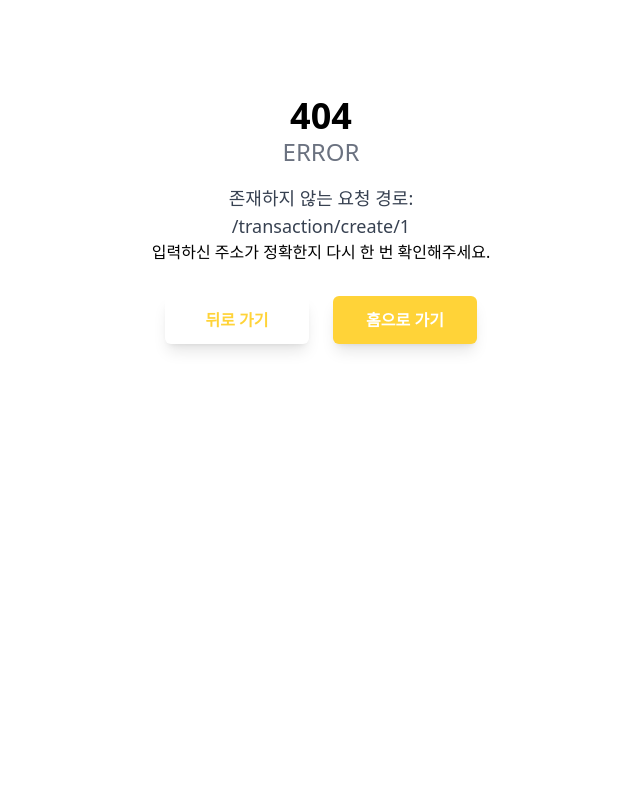
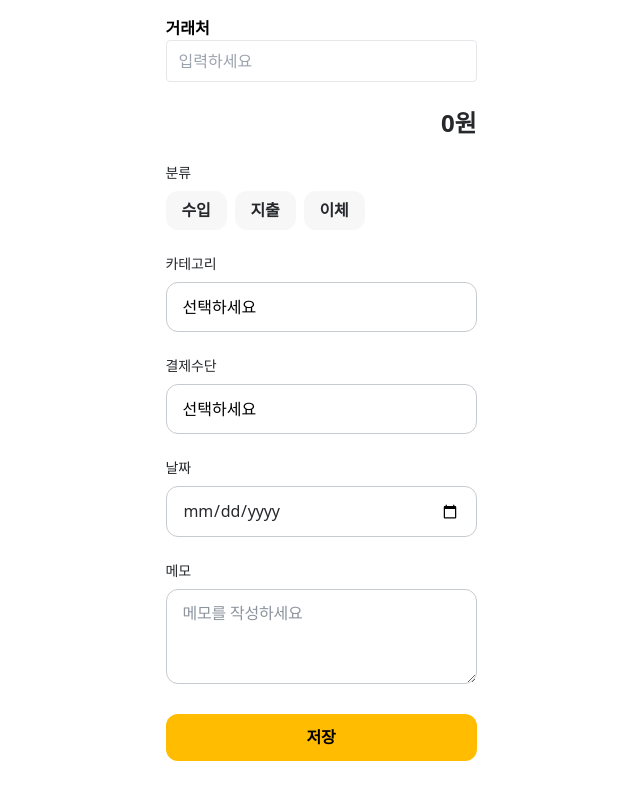
Before and after one commit to JGStudy/MoneyDefenseJGS, a Vue app in the folder MoneyDefenseJGS/: page /transaction/create/1 in a window 1280 px wide. Before the commit this address had no page. Shown: the whole page, without its empty margins (319-959 px from the left). Built offline with nearby package versions, Linux system fonts and the light colour scheme; what v-calendar would draw is missing.

Commit message:
Refactor: 등록, 수정 페이지 하나로 합침. 디자인 통일

```diff
--- /dev/null
+++ b/MoneyDefenseJGS/src/components/AmountInput.vue
@@ -0,0 +1,107 @@
+<!-- components/AmountInput.vue -->
+<template>
+  <div class="space-y-2">
+    <label class="block font-semibold text-body02 text-kb-ui-02 dark:text-kb-dark-text">
+      금액
+    </label>
+
+    <input
+      ref="amountInputRef"
+      :value="formattedAmount"
+      @input="onAmountInput"
+      @keypress="preventInvalidInput"
+      @focus="moveCursorToEnd"
+      placeholder="금액을 입력하세요"
+      class="w-full px-4 py-3 rounded-xl bg-kb-ui-11 dark:bg-kb-dark-muted border border-kb-ui-07 text-body02 text-kb-ui-02 dark:text-kb-dark-text placeholder:text-kb-ui-05 focus:outline-none focus:border-kb-yellow-positive transition"
+      inputmode="numeric"
+      pattern="[0-9]*"
+    />
+
+    <!-- 유효성 메시지 -->
+    <div v-show="showValidationError && !isValidAmount" class="text-body03 text-status-error">
+      ⚠️ 1원 이상 입력하세요
+    </div>
+    <div v-if="nonNumericError" class="text-body03 text-status-error">
+      ⚠️ 숫자만 입력할 수 있습니다
+    </div>
+
+    <!-- 초기화 / 확인 버튼 -->
+    <div class="flex gap-3 mt-2">
+      <button
+        @click="clearAmount"
+        class="flex-1 py-3 rounded-xl bg-kb-ui-10 text-kb-ui-02 font-semibold text-body02 hover:bg-kb-ui-09 transition"
+      >
+        금액 초기화
+      </button>
+      <button
+        @click="confirmAmount"
+        class="flex-1 py-3 rounded-xl bg-kb-yellow-positive text-black font-semibold text-body02 hover:brightness-105 transition"
+      >
+        확인
+      </button>
+    </div>
+  </div>
+</template>
+
+<script setup>
+import { ref, computed, nextTick } from 'vue'
+import { useTransactionStore } from '@/stores/transaction'
+
+const store = useTransactionStore()
+
+const formattedAmount = ref('')
+const showValidationError = ref(false)
+const nonNumericError = ref(false)
+const amountInputRef = ref(null)
+
+const isValidAmount = computed(() => {
+  const raw = unformatAmount(formattedAmount.value)
+  return raw >= 1
+})
+
+function unformatAmount(val) {
+  return Number(val.replace(/[^\d]/g, '')) || 0
+}
+
+function formatWithComma(num) {
+  return Number(num).toLocaleString() + '원'
+}
+
+function onAmountInput(e) {
+  const raw = unformatAmount(e.target.value)
+  store.amount = String(raw)
+  formattedAmount.value = raw ? formatWithComma(raw) : ''
+  nextTick(() => moveCursorToEnd())
+}
+
+function moveCursorToEnd() {
+  const el = amountInputRef.value
+  if (el) {
+    const pos = el.value.indexOf('원')
+    el.setSelectionRange(pos > -1 ? pos : el.value.length, el.value.length)
+  }
+}
+
+function preventInvalidInput(e) {
+  if (!/[0-9]/.test(e.key)) {
+    e.preventDefault()
+    nonNumericError.value = true
+    setTimeout(() => {
+      nonNumericError.value = false
+    }, 2000)
+  }
+}
+
+function clearAmount() {
+  store.amount = ''
+  formattedAmount.value = ''
+  showValidationError.value = false
+  nonNumericError.value = false
+}
+
+function confirmAmount() {
+  showValidationError.value = true
+  if (!isValidAmount.value) return
+  alert(`✅ 저장된 금액: ${formattedAmount.value}`)
+}
+</script>
--- a/MoneyDefenseJGS/src/components/EditableTransactionInformation.vue
+++ b/MoneyDefenseJGS/src/components/EditableTransactionInformation.vue
@@ -1,108 +1,137 @@
-<!-- EditableTransactionInformation.vue -->
 <template>
-  <div class="space-y-4 w-full min-w-0">
-    <!-- 분류 -->
-    <div class="flex items-center gap-2 whitespace-nowrap overflow-x-auto">
-      <label class="font-semibold">분류</label>
+  <div class="space-y-6 font-sans">
+    <!-- 📌 분류 -->
+    <div>
+      <label class="block text-body03 font-medium mb-2 text-kb-ui-02 dark:text-kb-dark-text"
+        >분류</label
+      >
+      <div class="flex gap-2">
         <button
           v-for="type in types"
           :key="type"
           @click="store.type = type"
-        :class="store.type === type ? 'bg-blue-500 text-white' : 'bg-gray-200'"
-        class="px-3 py-1 rounded whitespace-nowrap"
+          :class="
+            store.type === type
+              ? 'bg-kb-yellow-positive text-black'
+              : 'bg-kb-ui-10 text-kb-ui-02 dark:bg-kb-dark-line dark:text-kb-dark-text'
+          "
+          class="px-4 py-2 rounded-xl text-body02 font-semibold transition"
         >
           {{ type }}
         </button>
       </div>
+    </div>
 
-    <!-- 카테고리 -->
-    <div class="relative w-full">
-      <div class="flex items-center gap-2" @click="toggleCategory">
-        <label class="font-semibold whitespace-nowrap">
-          카테고리 {{ store.category || '카테고리를 선택하세요' }}
-        </label>
+    <!-- 📂 카테고리 -->
+    <div class="relative">
+      <label class="text-body03 font-medium mb-2 block text-kb-ui-02 dark:text-kb-dark-text"
+        >카테고리</label
+      >
+      <div
+        class="w-full px-4 py-3 rounded-xl bg-kb-ui-11 dark:bg-kb-dark-muted border border-kb-ui-07 cursor-pointer"
+        @click="toggleCategory"
+      >
+        {{ store.category || '선택하세요' }}
       </div>
       <div
         v-if="showCategory"
-        class="absolute left-0 right-0 mt-1 bg-white border rounded shadow z-20 max-h-60 overflow-auto"
+        class="absolute left-0 right-0 mt-2 bg-white dark:bg-kb-dark-line border border-kb-ui-07 rounded-xl shadow z-20 max-h-60 overflow-y-auto"
       >
         <button
-          v-for="cat in categories"
+          v-for="cat in currentCategories"
           :key="cat"
           @click="selectCategory(cat)"
-          class="w-full text-left px-4 py-2 hover:bg-blue-100"
+          class="w-full text-left px-4 py-3 hover:bg-kb-ui-10 dark:hover:bg-kb-dark-muted text-body02"
         >
           {{ cat }}
         </button>
       </div>
     </div>
 
-    <!-- 결제수단 -->
-    <div class="relative w-full">
-      <div class="flex items-center gap-2" @click="toggleMethod">
-        <label class="font-semibold whitespace-nowrap">
-          결제수단 {{ store.paymentMethodss || '결제수단을 선택하세요' }}
-        </label>
+    <!-- 💳 결제수단 -->
+    <div class="relative">
+      <label class="text-body03 font-medium mb-2 block text-kb-ui-02 dark:text-kb-dark-text"
+        >결제수단</label
+      >
+      <div
+        class="w-full px-4 py-3 rounded-xl bg-kb-ui-11 dark:bg-kb-dark-muted border border-kb-ui-07 cursor-pointer"
+        @click="toggleMethod"
+      >
+        {{ store.paymentMethods || '선택하세요' }}
       </div>
       <div
         v-if="showMethod"
-        class="absolute left-0 right-0 mt-1 bg-white border rounded shadow z-20"
+        class="absolute left-0 right-0 mt-2 bg-white dark:bg-kb-dark-line border border-kb-ui-07 rounded-xl shadow z-20 max-h-60 overflow-y-auto"
       >
         <button
           v-for="method in paymentMethodss"
           :key="method"
           @click="selectMethod(method)"
-          class="w-full text-left px-4 py-2 hover:bg-blue-100"
+          class="w-full text-left px-4 py-3 hover:bg-kb-ui-10 dark:hover:bg-kb-dark-muted text-body02"
         >
           {{ method }}
         </button>
       </div>
     </div>
 
-    <!-- 날짜 선택 -->
+    <!-- 📅 날짜 -->
     <div>
-      <label class="font-semibold">날짜</label>
-      <input v-model="store.date" type="date" class="w-full border rounded px-3 py-2" />
+      <label class="block text-body03 font-medium mb-2 text-kb-ui-02 dark:text-kb-dark-text"
+        >날짜</label
+      >
+      <input
+        v-model="store.date"
+        type="date"
+        class="w-full px-4 py-3 rounded-xl bg-white dark:bg-kb-dark-muted border border-kb-ui-07 text-body02 text-kb-ui-02 dark:text-kb-dark-text focus:outline-none focus:border-kb-yellow-positive transition"
+      />
     </div>
 
-    <!-- 메모 -->
+    <!-- 📝 메모 -->
     <div>
-      <label class="font-semibold">메모</label>
-      <input
+      <label class="block text-body03 font-medium mb-2 text-kb-ui-02 dark:text-kb-dark-text"
+        >메모</label
+      >
+      <textarea
         v-model="store.memo"
-        type="text"
-        placeholder="입력하세요"
-        class="w-full border rounded px-3 py-2"
-      />
+        rows="3"
+        placeholder="메모를 작성하세요"
+        class="w-full px-4 py-3 rounded-xl bg-kb-ui-11 dark:bg-kb-dark-muted border border-kb-ui-07 text-body02 text-kb-ui-02 dark:text-kb-dark-text placeholder:text-kb-ui-05 focus:outline-none focus:border-kb-yellow-positive transition"
+      ></textarea>
     </div>
   </div>
 </template>
 
 <script setup>
-import { ref } from 'vue'
+import { computed, ref } from 'vue'
 import { useTransactionStore } from '@/stores/transaction'
 
 const store = useTransactionStore()
+
+const types = ['수입', '지출', '이체']
+
+const incomeCategories = ['월급', '용돈', '이자수입', '배당금']
+const expenseCategories = ['식비', '교통비', '도서비', '정기구독비', '기타']
+const transferCategories = ['계좌이체', '충전', '출금']
+
+const currentCategories = computed(() => {
+  if (store.type === '수입') return incomeCategories
+  if (store.type === '지출') return expenseCategories
+  if (store.type === '이체') return transferCategories
+  return []
+})
+
 const showCategory = ref(false)
 const showMethod = ref(false)
 
-const types = ['수입', '지출', '이체']
-const categories = ['식비', '교통비', '도서비', '정기구독비', '기타']
-const paymentMethodss = ['카드', '현금', '모바일페이', '토스', '기타']
-
-const toggleCategory = () => {
-  showCategory.value = !showCategory.value
-}
+const toggleCategory = () => (showCategory.value = !showCategory.value)
+const toggleMethod = () => (showMethod.value = !showMethod.value)
 
 const selectCategory = (cat) => {
   store.category = cat
   showCategory.value = false
 }
 
-const toggleMethod = () => {
-  showMethod.value = !showMethod.value
-}
-
+const paymentMethodss = ['카드', '현금', '모바일페이', '토스', '기타']
 const selectMethod = (method) => {
   store.paymentMethods = method
   showMethod.value = false
--- a/MoneyDefenseJGS/src/components/SaveTransactionButton.vue
+++ b/MoneyDefenseJGS/src/components/SaveTransactionButton.vue
@@ -1,5 +1,8 @@
 <template>
-  <button @click="save" class="w-full bg-green-500 text-white py-2 rounded hover:bg-green-600">
+  <button
+    @click="save"
+    class="w-full bg-kb-yellow-positive text-black py-3 rounded-xl text-body02 font-semibold hover:brightness-105 transition"
+  >
     저장
   </button>
 </template>
--- a/MoneyDefenseJGS/src/components/TransactionStore.vue
+++ b/MoneyDefenseJGS/src/components/TransactionStore.vue
@@ -1,57 +1,95 @@
 <template>
-  <div style="padding: 20px">
-    <!-- 📌 분류 선택 버튼 -->
-    <div style="margin-bottom: 16px">
-      <label>분류:</label><br />
+  <div class="space-y-6 font-sans">
+    <!-- 📌 분류 -->
+    <div>
+      <label class="block text-body03 font-medium mb-2 text-kb-ui-02 dark:text-kb-dark-text"
+        >분류</label
+      >
+      <div class="flex gap-2">
         <button
           v-for="type in types"
           :key="type"
           @click="selectedType = type"
-        :style="{
-          marginRight: '8px',
-          backgroundColor: selectedType === type ? '#4CAF50' : '#ccc',
-          color: 'white',
-          padding: '6px 12px',
-          border: 'none',
-          borderRadius: '4px',
-        }"
+          :class="
+            selectedType === type
+              ? 'bg-kb-yellow-positive text-black'
+              : 'bg-kb-ui-10 text-kb-ui-02 dark:bg-kb-dark-line dark:text-kb-dark-text'
+          "
+          class="px-4 py-2 rounded-xl text-body02 font-semibold transition"
         >
           {{ type }}
         </button>
       </div>
 
+      <!-- ✅ 수입 항목 세부 리스트 -->
+      <div v-if="selectedType === '수입'" class="mt-3 flex flex-wrap gap-2">
+        <button
+          v-for="item in incomeCategories"
+          :key="item"
+          @click="category = item"
+          class="px-3 py-1 rounded-full border border-kb-ui-07 text-body03 hover:bg-kb-ui-10 dark:hover:bg-kb-dark-muted transition"
+        >
+          {{ item }}
+        </button>
+      </div>
+    </div>
+
     <!-- 📂 카테고리 -->
-    <div style="margin-bottom: 16px">
-      <label>카테고리:</label><br />
-      <input v-model="category" type="text" placeholder="카테고리를 입력하세요" />
+    <div
+      class="flex justify-between items-center w-full px-4 py-3 rounded-xl bg-kb-ui-11 dark:bg-kb-dark-muted border border-kb-ui-07 cursor-pointer"
+    >
+      <label class="text-body03 font-medium text-kb-ui-02 dark:text-kb-dark-text">카테고리</label>
+      <span class="text-body02 text-kb-ui-02 dark:text-kb-dark-text">{{
+        category || '선택하세요'
+      }}</span>
     </div>
 
     <!-- 🏢 거래처 -->
-    <div style="margin-bottom: 16px">
-      <label>거래처:</label><br />
-      <input v-model="partner" type="text" placeholder="거래처를 입력하세요" />
+    <div>
+      <label class="block text-body03 font-medium mb-2 text-kb-ui-02 dark:text-kb-dark-text"
+        >거래처</label
+      >
+      <input
+        v-model="partner"
+        placeholder="거래처를 입력하세요"
+        class="w-full px-4 py-3 rounded-xl bg-kb-ui-11 dark:bg-kb-dark-muted border border-kb-ui-07 text-body02 text-kb-ui-02 dark:text-kb-dark-text placeholder:text-kb-ui-05 focus:outline-none focus:border-kb-yellow-positive transition"
+      />
     </div>
 
     <!-- 💳 결제수단 -->
-    <div style="margin-bottom: 16px">
-      <label>결제수단:</label><br />
-      <input v-model="paymentMethods" type="text" placeholder="예: 카드, 현금" />
+    <div>
+      <label class="block text-body03 font-medium mb-2 text-kb-ui-02 dark:text-kb-dark-text"
+        >결제수단</label
+      >
+      <input
+        v-model="paymentMethods"
+        placeholder="예: 카드, 현금"
+        class="w-full px-4 py-3 rounded-xl bg-kb-ui-11 dark:bg-kb-dark-muted border border-kb-ui-07 text-body02 text-kb-ui-02 dark:text-kb-dark-text placeholder:text-kb-ui-05 focus:outline-none focus:border-kb-yellow-positive transition"
+      />
     </div>
 
     <!-- 📅 날짜 -->
-    <div style="margin-bottom: 16px">
-      <label>날짜:</label><br />
-      <input v-model="date" type="date" />
+    <div>
+      <label class="block text-body03 font-medium mb-2 text-kb-ui-02 dark:text-kb-dark-text"
+        >날짜</label
+      >
+      <input
+        v-model="date"
+        type="date"
+        class="w-full px-4 py-3 rounded-xl bg-white dark:bg-kb-dark-muted border border-kb-ui-07 text-body02 text-kb-ui-02 dark:text-kb-dark-text focus:outline-none focus:border-kb-yellow-positive transition"
+      />
     </div>
 
     <!-- 📝 메모 -->
-    <div style="margin-bottom: 16px">
-      <label>메모:</label><br />
+    <div>
+      <label class="block text-body03 font-medium mb-2 text-kb-ui-02 dark:text-kb-dark-text"
+        >메모</label
+      >
       <textarea
         v-model="memo"
+        rows="3"
         placeholder="메모를 작성하세요"
-        rows="3"
-        style="width: 100%"
+        class="w-full px-4 py-3 rounded-xl bg-kb-ui-11 dark:bg-kb-dark-muted border border-kb-ui-07 text-body02 text-kb-ui-02 dark:text-kb-dark-text placeholder:text-kb-ui-05 focus:outline-none focus:border-kb-yellow-positive transition"
       ></textarea>
     </div>
   </div>
@@ -61,11 +99,13 @@
 import { ref } from 'vue'
 
 const types = ['수입', '지출', '이체']
-const selectedType = ref('수입') // 기본값
+const selectedType = ref('수입')
 
 const category = ref('')
 const partner = ref('')
 const paymentMethods = ref('')
 const date = ref('')
 const memo = ref('')
+
+const incomeCategories = ['월급', '용돈', '이자수입', '배당금']
 </script>
--- a/MoneyDefenseJGS/src/components/TransactionSummary.vue
+++ b/MoneyDefenseJGS/src/components/TransactionSummary.vue
@@ -1,118 +1,18 @@
+<!-- TransactionSummary.vue -->
 <template>
-  <div class="space-y-4 p-4">
-    <!-- 거래처 표시 -->
-    <div class="text-sm text-gray-500">거래처: {{ store.partner || '없음' }}</div>
-
-    <!-- 금액 입력 -->
-    <div class="space-y-1">
-      <label class="font-semibold text-gray-700">금액</label>
-      <input
-        ref="amountInputRef"
-        :value="formattedAmount"
-        @input="onAmountInput"
-        @keypress="preventInvalidInput"
-        @focus="moveCursorToEnd"
-        placeholder="금액을 입력하세요"
-        class="w-full border rounded px-3 py-2 text-right text-xl"
-        inputmode="numeric"
-        pattern="[0-9]*"
-      />
-      <div v-show="showValidationError && !isValidAmount" class="text-sm text-red-500">
-        ⚠️ 1원 이상 입력하세요
-      </div>
-      <div v-if="nonNumericError" class="text-sm text-red-500">⚠️ 숫자만 입력할 수 있습니다</div>
-    </div>
-
-    <!-- 버튼들 -->
-    <div class="space-y-2">
-      <button
-        @click="clearAmount"
-        class="w-full bg-red-100 text-red-500 py-2 rounded hover:bg-red-200"
-      >
-        금액 초기화
-      </button>
-      <button
-        @click="confirmAmount"
-        class="w-full bg-green-500 text-white py-2 rounded hover:bg-green-600"
-      >
-        확인
-      </button>
-    </div>
+  <div class="text-right text-title02 font-bold text-kb-ui-02 dark:text-kb-dark-text">
+    {{ formatted }}
   </div>
 </template>
 
 <script setup>
-import { ref, computed, nextTick } from 'vue'
+import { computed } from 'vue'
 import { useTransactionStore } from '@/stores/transaction'
 
 const store = useTransactionStore()
-const formattedAmount = ref('')
-const showValidationError = ref(false)
-const nonNumericError = ref(false)
-const amountInputRef = ref(null)
 
-// 금액 유효성 체크
-const isValidAmount = computed(() => {
-  const raw = unformatAmount(formattedAmount.value)
-  return raw >= 1
+const formatted = computed(() => {
+  const amount = Number(store.amount || 0)
+  return amount ? amount.toLocaleString() + '원' : '0원'
 })
-
-// 숫자 외 문자 제거
-function unformatAmount(val) {
-  return Number(val.replace(/[^\d]/g, '')) || 0
-}
-
-// 3자리 콤마 + 원 단위
-function formatWithComma(num) {
-  return Number(num).toLocaleString() + '원'
-}
-
-// 입력 시 처리
-function onAmountInput(e) {
-  const raw = unformatAmount(e.target.value)
-  store.amount = String(raw)
-  formattedAmount.value = raw ? formatWithComma(raw) : ''
-
-  // 커서 다시 숫자 뒤로 이동
-  nextTick(() => moveCursorToEnd())
-}
-
-// 커서를 숫자 뒤로 이동
-function moveCursorToEnd() {
-  const el = amountInputRef.value
-  if (el) {
-    const pos = el.value.indexOf('원')
-    if (pos > -1) {
-      el.setSelectionRange(pos, pos)
-    } else {
-      el.setSelectionRange(el.value.length, el.value.length)
-    }
-  }
-}
-
-// 숫자 외 입력 막고 에러 메시지 띄우기
-function preventInvalidInput(e) {
-  if (!/[0-9]/.test(e.key)) {
-    e.preventDefault()
-    nonNumericError.value = true
-    setTimeout(() => {
-      nonNumericError.value = false
-    }, 2000)
-  }
-}
-
-// 금액 초기화
-function clearAmount() {
-  store.amount = ''
-  formattedAmount.value = ''
-  showValidationError.value = false
-  nonNumericError.value = false
-}
-
-// 확인 버튼
-function confirmAmount() {
-  showValidationError.value = true
-  if (!isValidAmount.value) return
-  alert(`✅ 저장된 금액: ${formattedAmount.value}`)
-}
 </script>
--- a/MoneyDefenseJGS/src/router/index.js
+++ b/MoneyDefenseJGS/src/router/index.js
@@ -5,9 +5,7 @@ import HomePage from '@/pages/start/HomePage.vue'
 import ReportPage from '@/pages/report/ReportPage.vue'
 import SettingsPage from '@/pages/setting/SettingsPage.vue'
 import UserEditPage from '@/pages/setting/UserEditPage.vue'
-import TransactionCreatePage from '@/pages/TransactionCreatePage.vue'
 import TransactionPage from '@/pages/TransactionPage.vue'
-import TransactionDetailPage from '@/pages/TransactionDetailPage.vue'
 
 // 404 페이지
 import NotFound from '@/pages/NotFound.vue'
@@ -29,14 +27,9 @@ const router = createRouter({
     { path: '/setting/user-edit', name: 'user-edit', component: UserEditPage },
 
     {
-      path: '/transaction/create',
-      name: 'TransactionCreate',
-      component: TransactionCreatePage,
-    },
-    {
-      path: '/transactiondetail',
-      name: 'TransactionDetail',
-      component: TransactionDetailPage,
+      path: '/transaction/create/:id?',
+      name: 'transaction-page',
+      component: () => import('@/pages/TransactionCreatePage.vue'),
     },
 
     {
@@ -82,8 +75,10 @@ const router = createRouter({
     },
     {
       // 404페이지
-      path:'/:paths(.*)*', name:'NotFound',component:NotFound
+      path: '/:paths(.*)*',
+      name: 'NotFound',
+      component: NotFound,
     },
-  ]
+  ],
 })
 export default router
```
Lines whose indentation alone changed are shown as unchanged.
